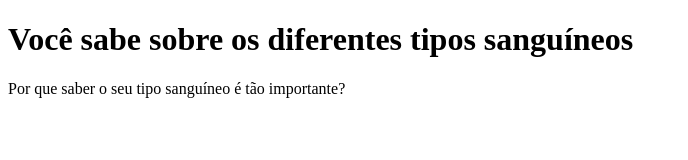
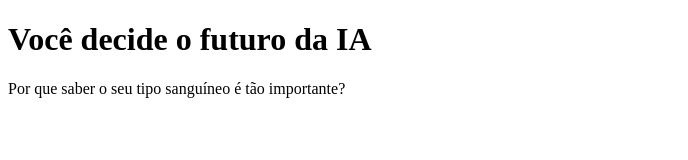
Before and after one commit to TerSilva/TrabalhoEmGrupo, a plain HTML site: page index.html in a window 1280 px wide. Shown: the whole page, without its empty margins (0-688 px from the left). Drawn offline with Linux system fonts and the light colour scheme.

Commit message:
Update index.html

```diff
--- a/index.html
+++ b/index.html
@@ -4,11 +4,11 @@
     <meta charset="UTF-8">
     <meta name="viewport" content="width=device-width, initial-scale=1.0">
     <link rel="stylesheet" href="style.css">
-    <title>Você sabe sobre os difentes tipos sanguíneos</title>
+    <title>Você decide o futuro da IA</title>
 </head>
 <body>
     <div class="caixa-principal">
-        <h1>Você sabe sobre os diferentes tipos sanguíneos</h1>
+        <h1>Você decide o futuro da IA</h1>
         <div class="caixa-perguntas"></div>
         <div class="caixa-alternativas"></div>
         <div class="caixa-resultado">
```
